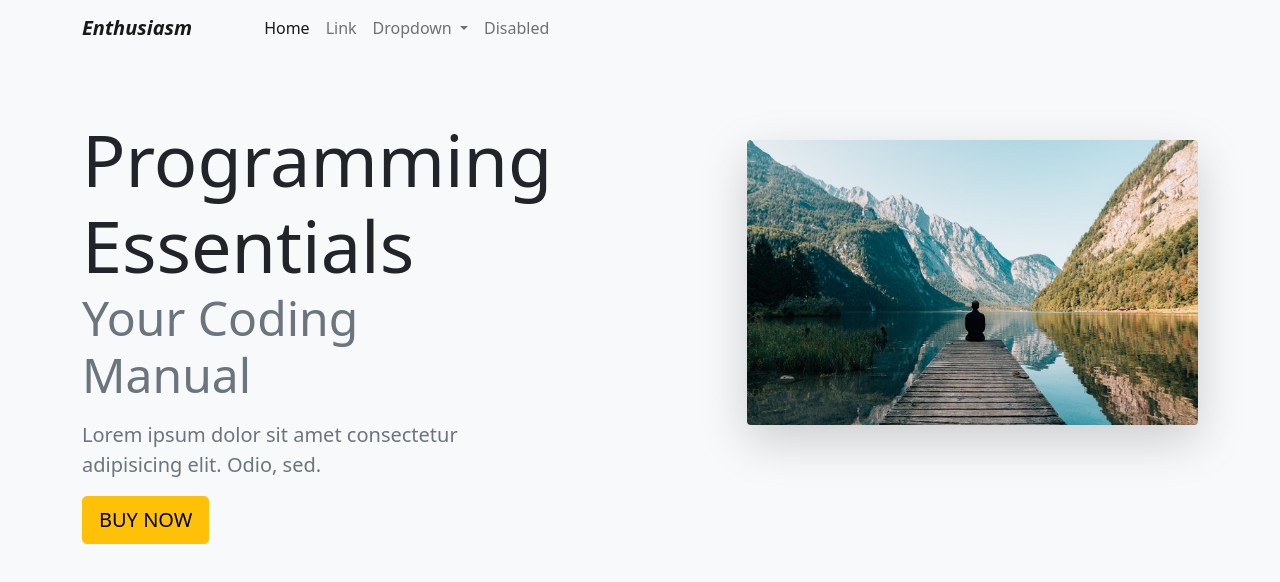
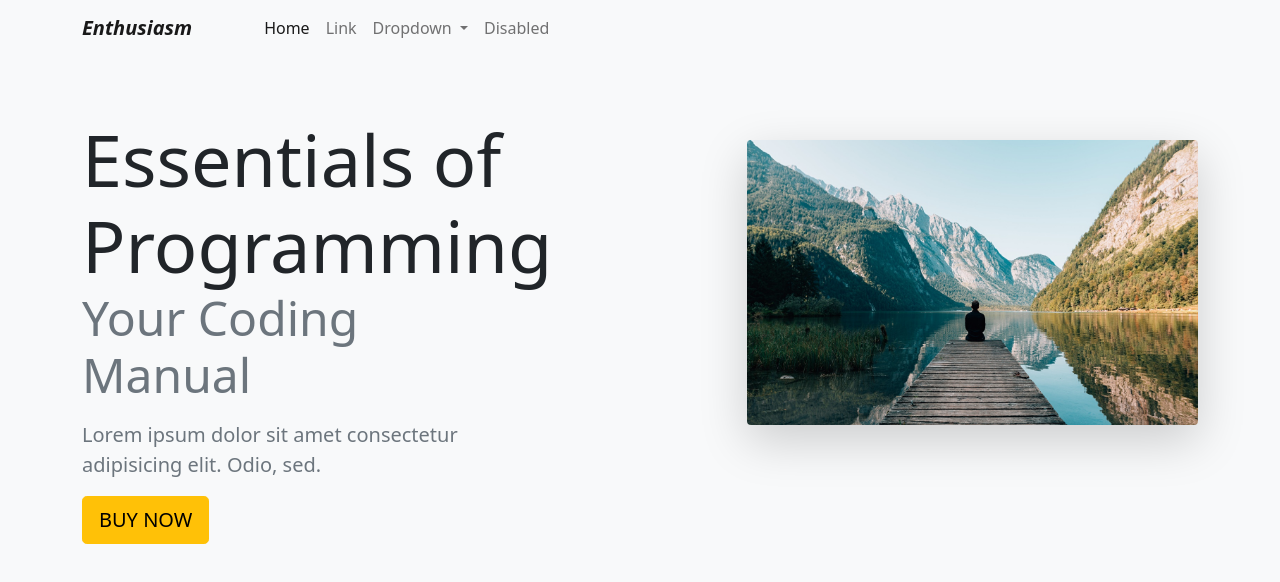
Before and after one commit to akhlaq1/webapp6, a plain HTML site: page Bootstrap/book.html in a window 1280 px wide. Drawn offline with nearby package versions, Linux system fonts and the light colour scheme.

Commit message:
I have changed book name

```diff
--- a/Bootstrap/book.html
+++ b/Bootstrap/book.html
@@ -57,7 +57,7 @@
         <div class="container-lg ">
             <div class="row text-center text-md-start justify-content-between">
                 <div class="col-md-5">
-                    <div class="display-2">Programming Essentials</div>
+                    <div class="display-2">Essentials of Programming</div>
                     <div class="display-5 text-muted">Your Coding Manual</div>
 
                     <p class="lead text-muted my-3">Lorem ipsum dolor sit amet consectetur adipisicing elit. Odio, sed.</p>
```
Also changed, not shown: Bootstrap/intro.html (+1 -1 lines).
